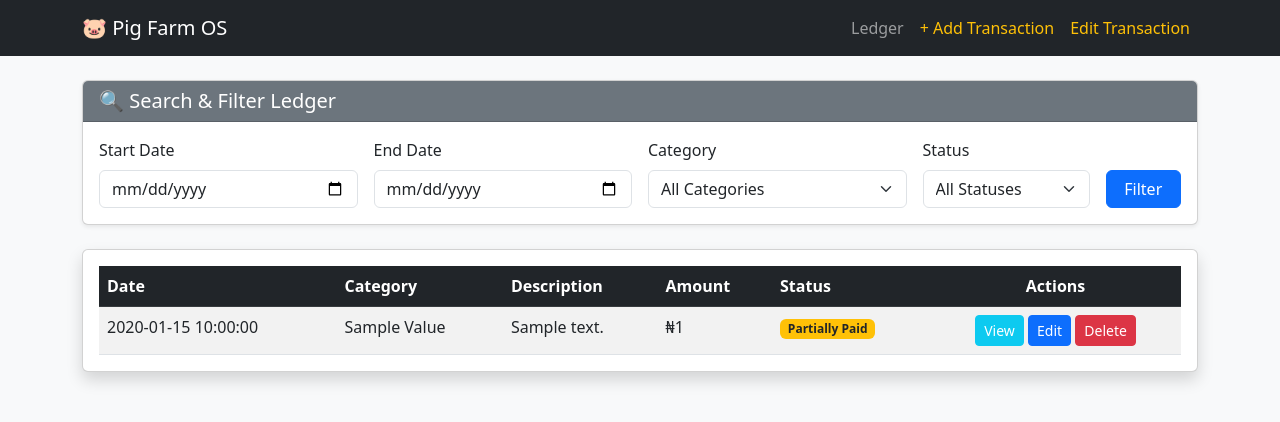
After one commit to profadept/pig_farm_project, a FastAPI app: template templates/ledger.html in a window 1280 px wide. The commit adds this page. Shown: the top 422 px of the page. Run offline with FastAPI, Linux system fonts and the light colour scheme; the template is opened without the code that fills it: most values are stand-ins (such as "Sample title", 1, 10 or a date in 2020).

Commit message:
feat: build dynamic master ledger and search engine
- Create ledger.html with a dynamic GET form for multi-parameter filtering
- Add read_ledger route to conditionally stack SQLAlchemy .where() clauses
- Fix 422 validation error by casting HTML empty strings to Optional[str]
- Implement 'has_searched' flag to provide clean UI empty states
- Add Ledger link to the main navigation bar

```diff
--- a/src/main.py
+++ b/src/main.py
@@ -3,6 +3,7 @@ from fastapi.responses import HTMLResponse, RedirectResponse
 from fastapi.templating import Jinja2Templates
 from sqlmodel import Session, select
 from datetime import date
+from typing import Optional
 
 
 from src.database import engine
@@ -114,6 +115,63 @@ def process_add_transaction(
     return RedirectResponse(url="/", status_code=303)
 
 
+@app.get("/ledger", response_class=HTMLResponse)
+def read_ledger(
+    request: Request,
+    start_date: Optional[str] = None,
+    end_date: Optional[str] = None,
+    category: Optional[str] = None,
+    payment_status: Optional[str] = None,
+    session: Session = Depends(get_session),
+):
+    """
+    Master Ledger Search Engine.
+
+    Only queries the database if at least one search parameter is provided.
+    Otherwise, returns an empty list to keep the initial page load clean.
+    """
+
+    # Check if the user actually clicked 'Filter' with data
+    user_provided_filters = any([start_date, end_date, category, payment_status])
+
+    if not user_provided_filters:
+        # If no filters, don't even bother asking Postgres. Just return empty.
+        transactions = []
+        has_searched = False
+    else:
+        # If they did search, build the dynamic query
+        has_searched = True
+
+        # The base query (grab everything, newest first)
+        statement = select(Transaction).order_by(Transaction.txn_date.desc())
+
+        # 2. Dynamically stack the filters (The "Mix and Match" Logic)
+        if start_date:
+            statement = statement.where(Transaction.txn_date >= start_date)
+
+        if end_date:
+            statement = statement.where(Transaction.txn_date <= end_date)
+
+        if category:
+            statement = statement.where(Transaction.category == category)
+
+        if payment_status:
+            statement = statement.where(Transaction.payment_status == payment_status)
+
+        # 3. Execute the final, customized query
+        transactions = session.exec(statement).all()
+
+        # 4. Hand the exact filtered results to the ledger.html page
+    return templates.TemplateResponse(
+        "ledger.html",
+        {
+            "request": request,
+            "transactions": transactions,
+            "has_searched": has_searched,
+        },
+    )
+
+
 @app.post("/transactions/", response_model=Transaction)
 def create_transaction(
     transaction: Transaction, session: Session = Depends(get_session)
--- a/templates/base.html
+++ b/templates/base.html
@@ -19,6 +19,9 @@
                     <li class="nav-item">
                         <a class="nav-link text-warning" href="/add-transaction">+ Add Transaction</a>
                     </li>
+                    <li class="nav-item">
+                        <a class="nav-link text-warning" href="/ledger"> Edit Transaction</a>
+                    </li>
                 </ul>
             </div>
         </div>
--- /dev/null
+++ b/templates/ledger.html
@@ -0,0 +1,108 @@
+{% extends "base.html" %}
+
+{% block content %}
+<div class="row mb-4">
+    <div class="col-12">
+        <div class="card shadow-sm">
+            <div class="card-header bg-secondary text-white">
+                <h5 class="mb-0">🔍 Search & Filter Ledger</h5>
+            </div>
+            <div class="card-body">
+                <form action="/ledger" method="get" class="row g-3 align-items-end">
+
+                    <div class="col-md-3">
+                        <label class="form-label">Start Date</label>
+                        <input type="date" class="form-control" name="start_date">
+                    </div>
+
+                    <div class="col-md-3">
+                        <label class="form-label">End Date</label>
+                        <input type="date" class="form-control" name="end_date">
+                    </div>
+
+                    <div class="col-md-3">
+                        <label class="form-label">Category</label>
+                        <select class="form-select" name="category">
+                            <option value="">All Categories</option>
+                            <option value="Feed">Feed</option>
+                            <option value="Medicine">Medicine</option>
+                            <option value="Sales">Sales</option>
+                            <option value="Utilities">Utilities</option>
+                            <option value="Rent">Rent</option>
+                            <option value="Property">Property</option>
+                            <option value="Other">Other</option>
+                        </select>
+                    </div>
+
+                    <div class="col-md-2">
+                        <label class="form-label">Status</label>
+                        <select class="form-select" name="payment_status">
+                            <option value="">All Statuses</option>
+                            <option value="Paid">Paid</option>
+                            <option value="Unpaid">Unpaid</option>
+                            <option value="Partially Paid">Partially Paid</option>
+                        </select>
+                    </div>
+
+                    <div class="col-md-1">
+                        <button type="submit" class="btn btn-primary w-100">Filter</button>
+                    </div>
+                </form>
+            </div>
+        </div>
+    </div>
+</div>
+
+<div class="card shadow">
+    <div class="card-body">
+        <table class="table table-striped table-hover mb-0">
+            <thead class="table-dark">
+                <tr>
+                    <th>Date</th>
+                    <th>Category</th>
+                    <th>Description</th>
+                    <th>Amount</th>
+                    <th>Status</th>
+                    <th class="text-center">Actions</th>
+                </tr>
+            </thead>
+            <tbody>
+                {% for txn in transactions %}
+                <tr>
+                    <td>{{ txn.txn_date }}</td>
+                    <td class="text-capitalize">{{ txn.category.value }}</td>
+                    <td>{{ txn.item_description }}</td>
+                    <td>₦{{ txn.total_amount }}</td>
+                    <td>
+                        {% if txn.payment_status.value == 'Paid' %}
+                            <span class="badge bg-success">Paid</span>
+                        {% elif txn.payment_status.value == 'Unpaid' %}
+                            <span class="badge bg-danger">Unpaid</span>
+                        {% else %}
+                            <span class="badge bg-warning text-dark">Partially Paid</span>
+                        {% endif %}
+                    </td>
+                    <td class="text-center">
+                        <button class="btn btn-sm btn-info text-white">View</button>
+                        <button class="btn btn-sm btn-primary">Edit</button>
+                        <button class="btn btn-sm btn-danger">Delete</button>
+                    </td>
+                </tr>
+                {% else %}
+                <tr>
+                    <td colspan="6" class="text-center text-muted py-5">
+                        {% if has_searched %}
+                            <span class="fs-5">😕 No transactions found matching your exact filters.</span>
+                            <br><small>Try adjusting your dates or categories.</small>
+                        {% else %}
+                            <span class="fs-5">👆 Select your filters above and click 'Filter' to search your ledger.</span>
+                        {% endif %}
+                    </td>
+                </tr>
+                {% endfor %}
+
+            </tbody>
+        </table>
+    </div>
+</div>
+{% endblock %}
```
